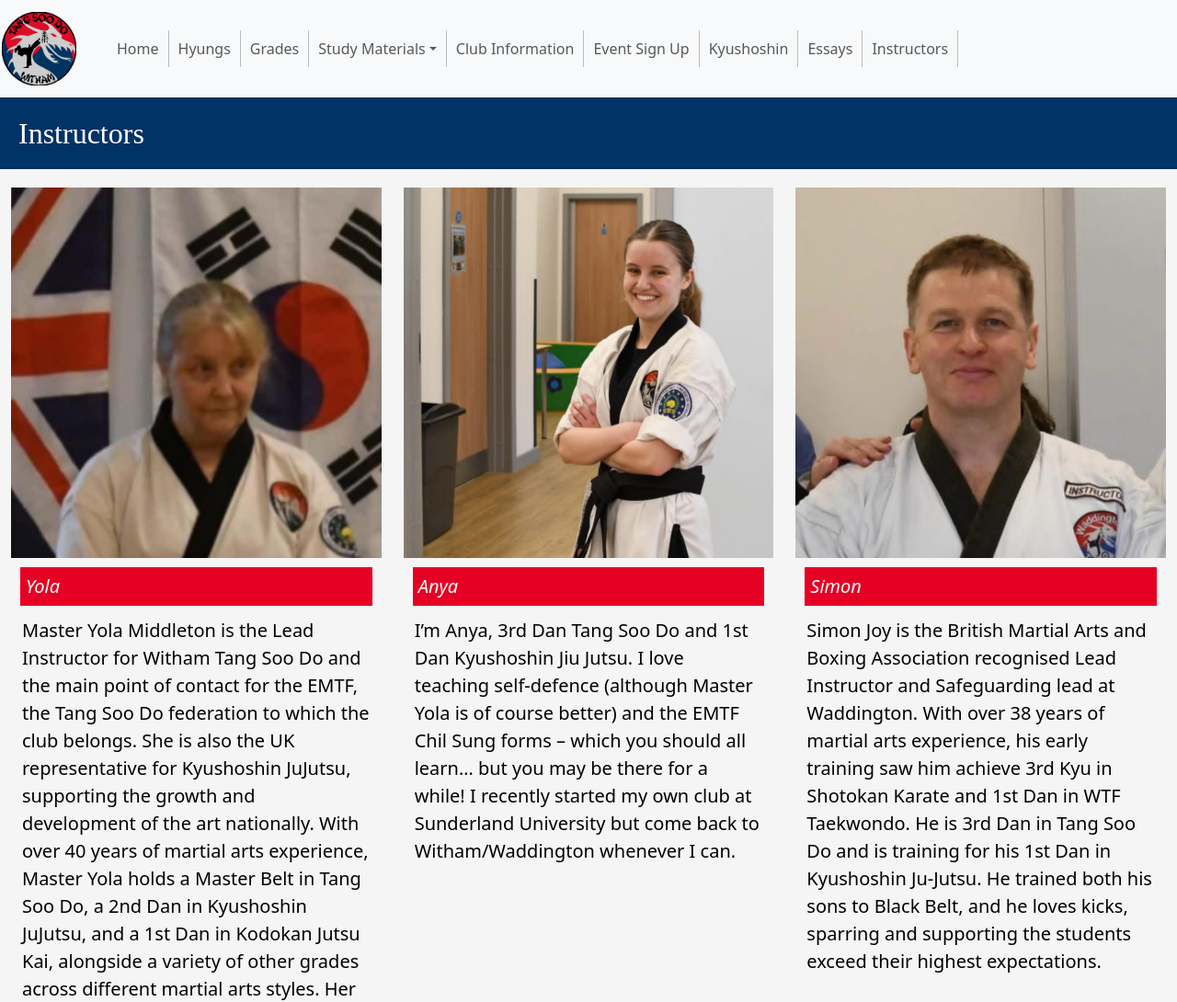
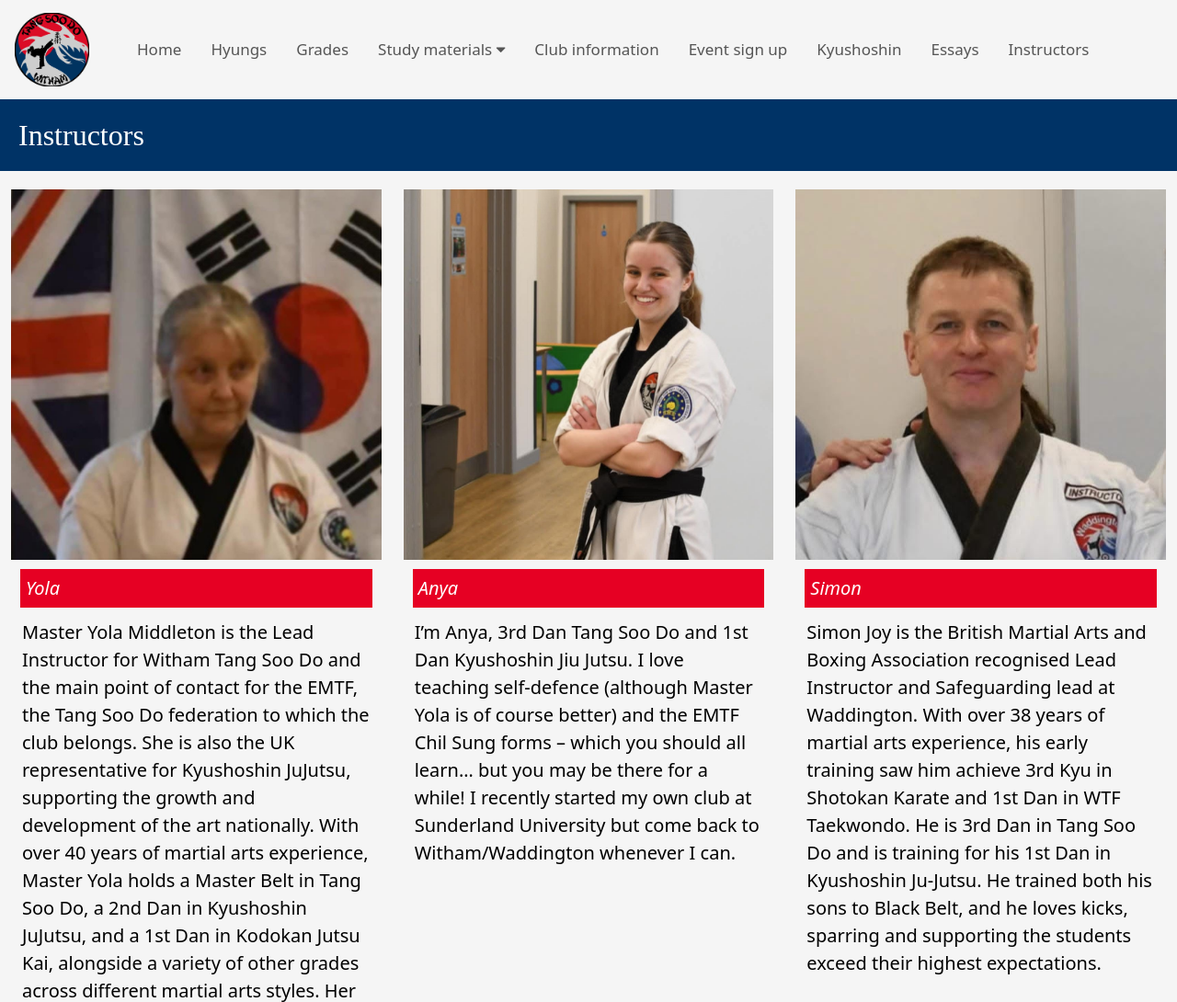
Before and after one commit to emma-lynch-19/martial-arts, an Eleventy site: page instructors.html in a window 1280 px wide. Shown: the top 1090 px of the page at 92% size. Built offline with nearby package versions, Linux system fonts and the light colour scheme; Eleventy itself is replaced by a stand-in of ours; files that its build step writes are made by us from their sources; files whose address does not match are found by name; a web font is replaced by a local one.

Commit message:
Update instructors.html

```diff
--- a/instructors.html
+++ b/instructors.html
@@ -11,6 +11,17 @@
     <link rel="preconnect" href="https://fonts.googleapis.com">
     <link rel="preconnect" href="https://fonts.gstatic.com" crossorigin>
     <link href="https://fonts.googleapis.com/css2?family=Mozilla+Text:wght@200..700&display=swap" rel="stylesheet">
+    <script>
+    /* Toggle between adding and removing the "responsive" class to topnav when the user clicks on the icon */
+    function myFunction() {
+    var x = document.getElementById("myTopnav");
+    if (x.className === "topnav") {
+        x.className += " responsive";
+    } else {
+        x.className = "topnav";
+    }
+    }
+    </script>
 </head>
 
 <style>
@@ -18,76 +29,56 @@
 </style>
 
     <body>
-        <nav class="navbar navbar-expand-lg bg-light">
-        <a class="navbar-brand" href="home.html">
-            <img src="witham_logo.png" width="81" height="80" alt="Logo"></a>
-            <ul class="navbar-nav">
-            <div class="container-fluid">
-                <ul class="navbar-nav">
-                    <li class="nav-item">
-                        <a class="nav-link" href="home.html">Home</a>
-                    </li>
-                    <li class="nav-item">
-                        <a class="nav-link" href="hyungs.html">Hyungs</a>
-                    </li>
-                    <li class="nav-item">
-                        <a class="nav-link" href="grades.html">Grades</a>
-                    </li>
-                    <li class="nav-item dropdown">
-                        <a class="nav-link dropdown-toggle" href="#" id="dropdownMenuButton1" role="button" data-bs-toggle="dropdown" aria-expanded="false"> Study Materials</a>
-                        <ul class="dropdown-menu" aria-labelledby="dropdownMenuButton1">
-                            <li><a class="dropdown-item" href="studmat_anatomy.html">Anatomy</a></li>
-                            <li><a class="dropdown-item" href="studmat_history.html">History of Tang Soo Do</a></li>
-                            <li><a class="dropdown-item" href="studmat_philosiphy.html">Philosophy of Tang Soo Do</a></li>
-                            <li><a class="dropdown-item" href="studmat_rules.html">Rules in the Dojang</a></li>
-                            <li><a class="dropdown-item" href="studmat_terminology.html">Terminology</a></li>
-                        </ul>
-                    </li>
-                    <li class="nav-item">
-                        <a class="nav-link" href="club_information.html">Club Information</a>
-                    </li>
-                    <li class="nav-item">
-                        <a class="nav-link" href="event_sign_up.html">Event Sign Up</a>
-                    </li>
-                    <li class="nav-item">
-                        <a class="nav-link" href="kyushoshin.html">Kyushoshin</a>
-                    </li>
-                    <li class="nav-item">
-                        <a class="nav-link" href="essays.html">Essays</a>
-                    </li>
-                    <li class="nav-item">
-                        <a class="nav-link" href="instructors.html">Instructors</a>
-                    </li>
-                </ul>
-            </div>
-        </nav>
+        <!-- Load an icon library to show a hamburger menu (bars) on small screens -->
+    <link rel="stylesheet" href="https://cdnjs.cloudflare.com/ajax/libs/font-awesome/4.7.0/css/font-awesome.min.css">
+        <div class="topnav" id="myTopnav">
+    <a class="navbar-brand" href="home.html">
+        <img src="witham_logo.png" width="81" height="80" alt="Logo">
+    </a>
+    <a href="#home">Home</a>
+    <a href="hyungs.html">Hyungs</a>
+    <a href="grades.html">Grades</a>
+    <div class="dropdown">
+    <button class="dropbtn">Study materials
+      <i class="fa fa-caret-down"></i>
+    </button>
+    <div class="dropdown-content">
+      <a href="studmat_anatomy.html">Anatomy</a>
+      <a href="studmat_philosiphy.html">Philosophy</a>
+      <a href="studmat_history.html">History</a>
+      <a href="studmat_rules.html">Rules</a>
+      <a href="studmat_terminology.html">Terminology</a>
+    </div>
+  </div>
+  <a href="club_information.html">Club information</a>
+  <a href="event_sign_up.html">Event sign up</a>
+  <a href="kyushoshin.html">Kyushoshin</a>
+  <a href="essays.html">Essays</a>
+  <a href="instructors.html">Instructors</a>
+  <a href="javascript:void(0);" class="icon" onclick="myFunction()">
+    <i class="fa fa-bars"></i>
+  </a>
+</div>
 
     <h2>Instructors</h2>
     <div class="container-fluid">
         <div class="row">
-            <div class="col-4">
-                <!--img src = file name of picture-->
-                <!--alt = accessibility feature, image description-->
-                <!--p id italics = instructor name-->
+            <div class="col-sm-4">
                 <img src="yola.jpg" alt="Instructor Yola Middleton" width="100%">
                 <p id="italics">Yola</p>
                 <p>Master Yola Middleton is the Lead Instructor for Witham Tang Soo Do and the main point of contact for the EMTF, the Tang Soo Do federation to which the club belongs. She is also the UK representative for Kyushoshin JuJutsu, supporting the growth and development of the art nationally. With over 40 years of martial arts experience, Master Yola holds a Master Belt in Tang Soo Do, a 2nd Dan in Kyushoshin JuJutsu, and a 1st Dan in Kodokan Jutsu Kai, alongside a variety of other grades across different martial arts styles. Her depth of knowledge reflects a lifelong commitment to training, learning, and sharing martial arts in its many forms. Master Yola has supported both of her children through to 3rd Dan, and her greatest passion lies in teaching and encouraging students to become the very best they can be, both on and off the mat.</p>
             </div>
-            <div class="col-4">
+            <div class="col-sm-4">
                 <img src="anya.jpg" alt="Instructor Anya Middleton" width="100%">
                 <p id="italics">Anya</p>
                 <p>I’m Anya, 3rd Dan Tang Soo Do and 1st Dan Kyushoshin Jiu Jutsu. I love teaching self-defence (although Master Yola is of course better) and the EMTF Chil Sung forms – which you should all learn… but you may be there for a while! I recently started my own club at Sunderland University but come back to Witham/Waddington whenever I can.</p>
             </div>
-            <div class="col-4">
+            <div class="col-sm-4">
                 <img src="simon.jpg" alt="Instructor Simon" width="100%">
                 <p id="italics">Simon</p>
                 <p>Simon Joy is the British Martial Arts and Boxing Association recognised Lead Instructor and Safeguarding lead at Waddington. With over 38 years of martial arts experience, his early training saw him achieve 3rd Kyu in Shotokan Karate and 1st Dan in WTF Taekwondo. He is 3rd Dan in Tang Soo Do and is training for his 1st Dan in Kyushoshin Ju-Jutsu. He trained both his sons to Black Belt, and he loves kicks, sparring and supporting the students exceed their highest expectations.</p>
             </div>
         </div>
     </div>
-
-
-
-
     </body>
 </html>
```
